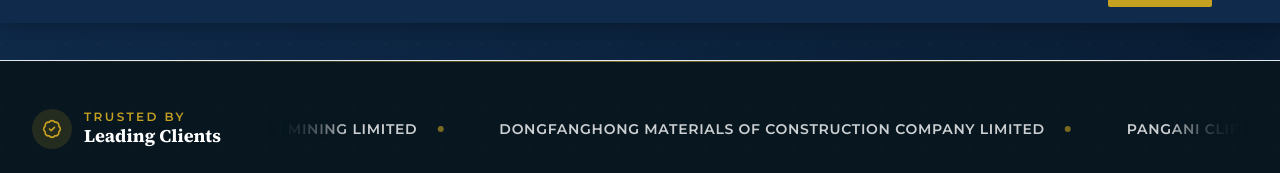
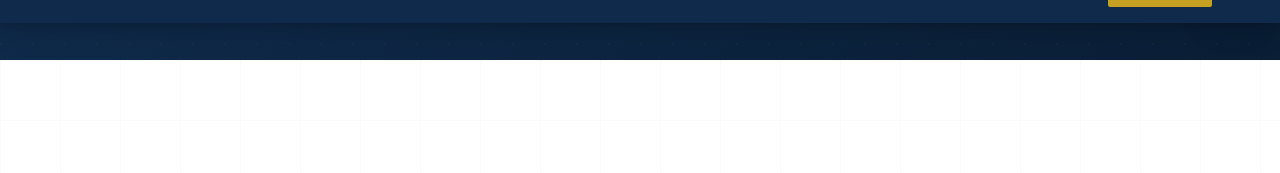
Before and after one commit to olomierik/prime-auditors-website-tanga, a React (Vite) app: page /en in a window 1280 px wide. Shown: the part 777-950 px from the top of the page. Built offline with nearby package versions, Linux system fonts and the light colour scheme; no server answers.

Commit message:
Changes
Co-authored-by: olomierik <200570144+olomierik@users.noreply.github.com>

```diff
--- a/src/pages/Index.tsx
+++ b/src/pages/Index.tsx
@@ -7,7 +7,6 @@ import {
 } from "lucide-react";
 import ServicesGrid from "@/components/ServicesGrid";
 import Stats from "@/components/Stats";
-import TrustedBy from "@/components/TrustedBy";
 
 // ── Hero ─────────────────────────────────────────────────────────────────────
 const Hero = () => {
@@ -271,7 +270,6 @@ const ContactCTA = () => {
 const Index = () => (
   <>
     <Hero />
-    <TrustedBy />
     <ServicesGrid />
     <WhyChooseUs />
     <Stats />
```
